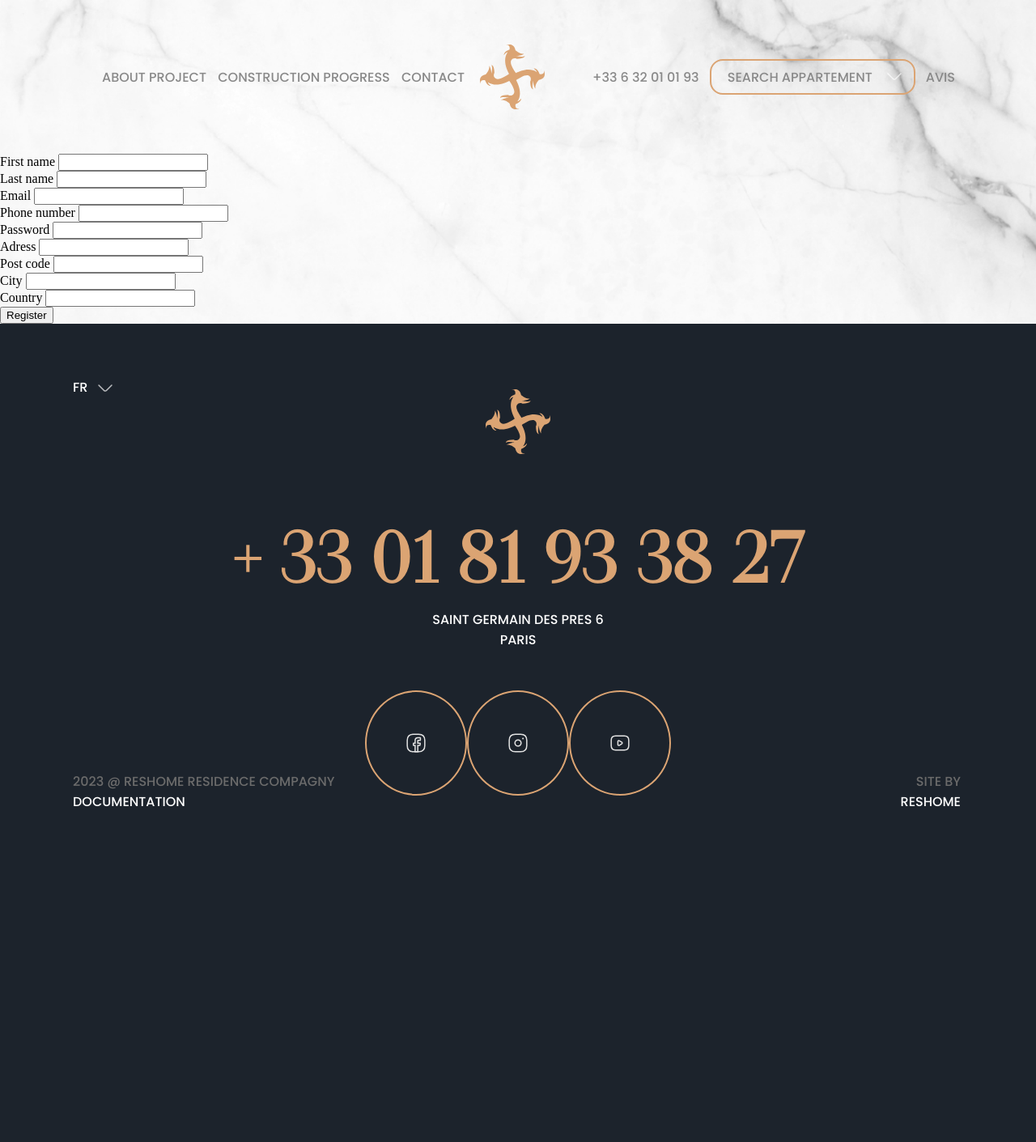
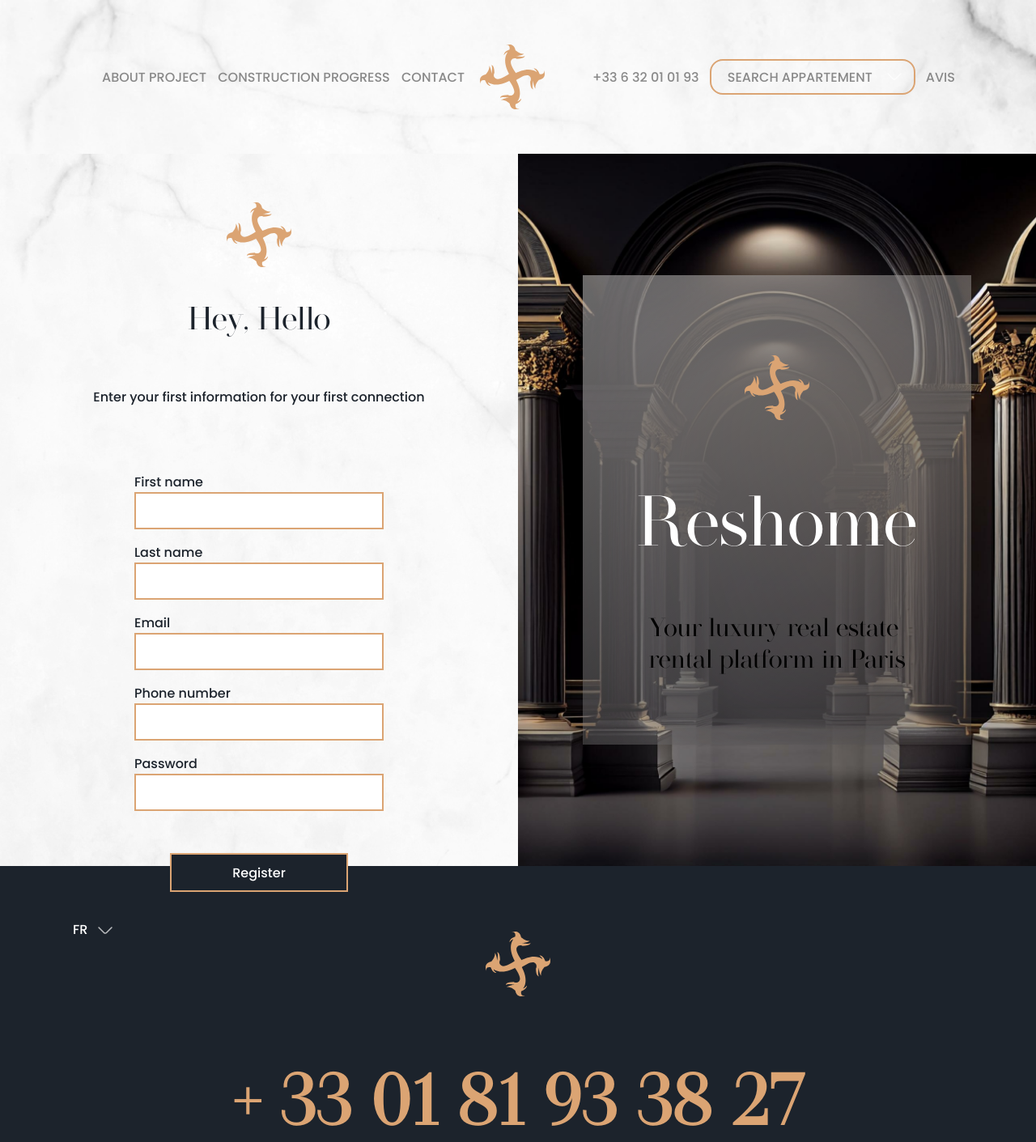
Before and after one commit to DwainAB/Reshome, a PHP site: page /PageRegister.php in a window 1280 px wide. Shown: the top 1411 px of the page at 81% size. Before the commit the page ends 997 px from the top, so only its background shows below. Run offline with PHP 8.4, Linux system fonts and the light colour scheme.

Commit message:
register finish

```diff
--- a/PageRegister.php
+++ b/PageRegister.php
@@ -5,8 +5,8 @@
     <div class="container-pageAppart">
         <?php include './src/includes/navbar.php'; ?>
         <?php include './src/includes/Register.php'; ?>
+        <?php include './src/includes/Footer.php'; ?>
     </div>
-    <?php include './src/includes/Footer.php'; ?>
 
 <script src="./public/JS/CallApi.js"></script>
 <script src="./public/JS/Register.js"></script>
--- a/public/CSS/register.css
+++ b/public/CSS/register.css
@@ -1,4 +1,123 @@
-.first-name-g{
-    color: red;
-    background-color: red;
-}
+.register-container-g {
+    width: 100vw;
+    height: 110vh;
+    display: flex;
+  }
+
+  .register-left-part{
+    flex: 1;
+    display: flex;
+    flex-direction: column;
+    justify-content: center;
+    align-items: center;
+    height: 100%;
+    padding: 0 auto;
+    background-image: url('../CSS/Assets/backgroundAnnouncement.png');
+  }
+
+ .register-right-part {
+    flex: 1;
+    display: flex;
+    flex-direction: column;
+    justify-content: center;
+    align-items: center;
+    height: 100%;
+  }
+
+  .register-left-title{
+    font-size: 2.5rem;
+    font-weight: 400;
+    font-family: var(--secondary-font);
+    color: var(--secondary-color);
+  }
+
+  .register-left-logo,.register-right-logo{
+    width: 80px;
+    height: 80px;
+    margin-top: 40px;
+  }
+
+  .register-left-text{
+    font-family: var(--primary-font);
+    font-weight: 500;
+    font-size: 1rem;
+    color: var(--secondary-color);
+    margin-top: 20px;
+  }
+
+  .register-left-form{
+    margin-top: 48px;
+  }
+
+  .container-input-register-left{
+    display: flex;
+    flex-direction: column;
+    margin-top: 16px;
+  }
+
+  .container-input-register-left{
+    font-family: var(--primary-font);
+    font-weight: 500;
+    font-size: 1rem;
+    color: var(--secondary-color);
+  }
+
+  .register-left-input{
+    width: 300px;
+    height: 40px;
+    border: 2px solid var(--primary-color);
+  }
+
+  .register-left-div-btn{
+    width: 220px;
+    height: 48px;
+    margin: 0 auto;
+  }
+
+  .register-left-btn{
+    width: 220px;
+    height: 48px;
+    color: white;
+    border: 2px solid var(--primary-color);
+    background-color: var(--secondary-color);
+    font-size: 1rem;
+    font-weight: 500;
+    font-family: var(--primary-font);
+    margin-top: 52px;
+  }
+
+  /* Part two */
+
+  .register-right-part{
+    background-image: url('../CSS/Assets/background-register-right.png');
+    background-size: cover;
+    background-position: center;
+  }
+
+  .register-right-small-part{
+    width: 480px;
+    height: 580px;
+    background: linear-gradient(145.5deg, rgba(255, 255, 255, 0.4) 0%, rgba(255, 255, 255, 0.05) 100%);
+    backdrop-filter: blur(109px);
+    display: flex;
+    flex-direction: column;
+    justify-content: center;
+    align-items: center;
+  }
+
+  .register-right-title{
+    color: white;
+    font-family: var(--secondary-font);
+    font-weight: 400;
+    font-size: 5.5rem;
+    margin-bottom: 32px;
+    opacity: 1 !important;
+  }
+
+  .register-right-text{
+    font-family: var(--secondary-font);
+    font-weight: 400;
+    font-size: 2rem;
+    color: var(--secondary-font);
+    opacity: 1 !important;
+  }
--- a/src/Includes/HeadRegister.php
+++ b/src/Includes/HeadRegister.php
@@ -6,7 +6,7 @@
     <link rel="preconnect" href="https://fonts.gstatic.com" crossorigin>
     <link href="https://fonts.googleapis.com/css2?family=Cormorant+Garamond:wght@300&family=Merriweather:wght@300&family=Montserrat:wght@300&family=Poppins:ital,wght@0,100;0,200;0,300;0,500;0,600;0,800;0,900;1,100;1,200;1,300;1,400;1,500;1,600;1,700;1,800;1,900&display=swap" rel="stylesheet">
     <link href="./public/CSS/NavbarClair.css" rel="stylesheet">
-    <link href="./public/CSS/AllAppart.css" rel="stylesheet">
+    <link href="./public/CSS/register.css" rel="stylesheet">
     <link href="./public/CSS/Footer.css" rel="stylesheet">
     <link href="./public/CSS/global.css" rel="stylesheet">
     <title>Announcement</title>
--- a/src/Includes/register.php
+++ b/src/Includes/register.php
@@ -1,50 +1,62 @@
-<form action="http://localhost:8080/api/auth/register" method="POST">
+<div class="register-container-g" >
 
-    <div class="first-name-g">
-        <label for="">First name</label>
-        <input name="first_name" type="text">
+    <div class="register-left-part" >
+
+        <img class="register-left-logo" src="./public/CSS/Assets/logo.svg" alt="">
+
+        <h3 class="register-left-title" >Hey, Hello</h3>
+
+        <p class="register-left-text" >Enter your first information for your first connection </p>
+
+        <form class="register-left-form" action="http://localhost:8080/api/auth/register" method="POST">
+
+
+            <div class="first-name-g container-input-register-left">
+                <label class="register-left-label" for="">First name</label>
+                <input class="register-left-input" name="first_name" type="text">
             </div>
 
-    <div class="last-name-g">
+            <div class="last-name-g container-input-register-left">
                 <label for="">Last name</label>
-        <input name="last_name" type="text">
+                <input class="register-left-input" name="last_name" type="text">
             </div>
 
-    <div class="email-g">
-        <label for="">Email</label>
-        <input name="email" type="email">
+            <div class="email-g container-input-register-left">
+                <label class="register-left-label" for="">Email</label>
+                <input class="register-left-input" name="email" type="email">
             </div>
 
-    <div class="phone-g">
-        <label for="">Phone number</label>
-        <input name="phone_number" type="number">
+            <div class="phone-g container-input-register-left">
+                <label class="register-left-label" for="">Phone number</label>
+                <input class="register-left-input" name="phone_number" type="number">
             </div>
 
-    <div class="password-g">
-        <label for="">Password</label>
-        <input name="password" type="password">
+            <div class="password-g container-input-register-left">
+                <label class="register-left-label" for="">Password</label>
+                <input class="register-left-input"  name="password" type="password">
             </div>
 
-    <div class="address-g">
-        <label for="">Adress</label>
-        <input name="address" type="text">
+            <div class="register-left-div-btn" >
+                <button class="register-left-btn" type="submit" >Register</button>
             </div>
 
-    <div class="post_code-g">
-        <label for="">Post code</label>
-        <input name="post_code" type="text">
+
+        </form>
+
     </div>
 
-    <div class="city-g">
-        <label for="">City</label>
-        <input name="city" type="text">
+    <div class="register-right-part" >
+
+            <div class="register-right-small-part" >
+
+                <img  class="register-right-logo"src="./public/CSS/Assets/logo.svg" alt="">
+
+                <h2 class="register-right-title" >Reshome</h2>
+
+                <h2 class="register-right-text" >Your luxury real estate <br> rental platform in Paris</h2>
+
             </div>
 
-    <div class="country-g">
-        <label for="">Country</label>
-        <input name="country" type="text">
     </div>
 
-    <button type="submit" >Register</button>
-
-</form>
+</div>
```
Also changed, not shown: public/CSS/Assets/background-register-right.png (added). Lines whose indentation alone changed are shown as unchanged.
